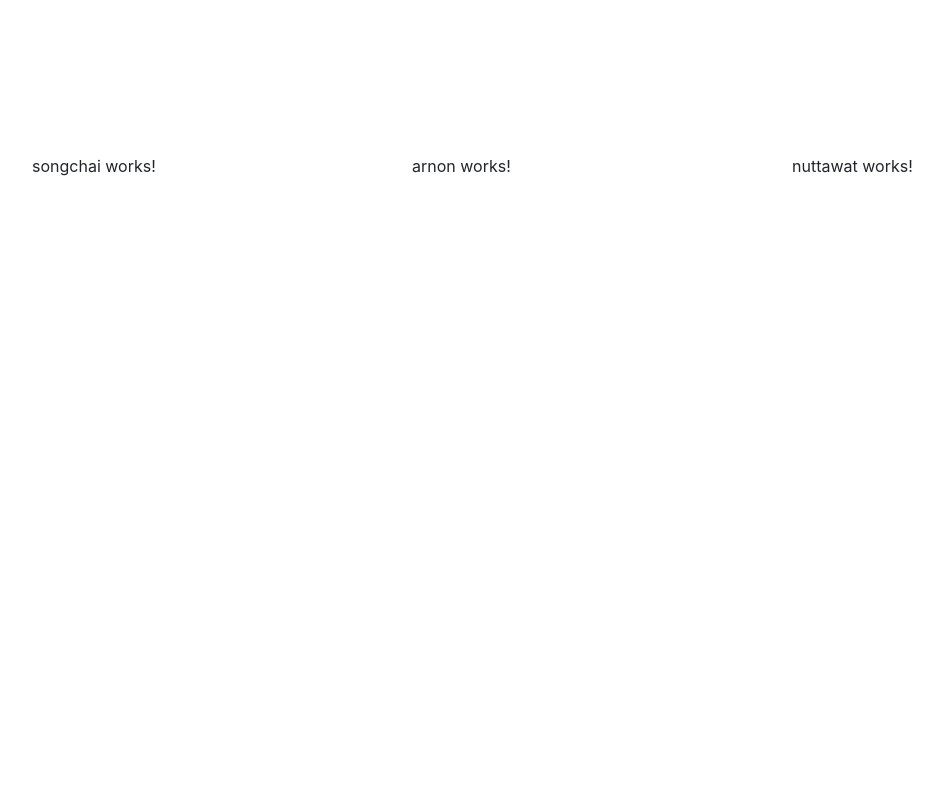
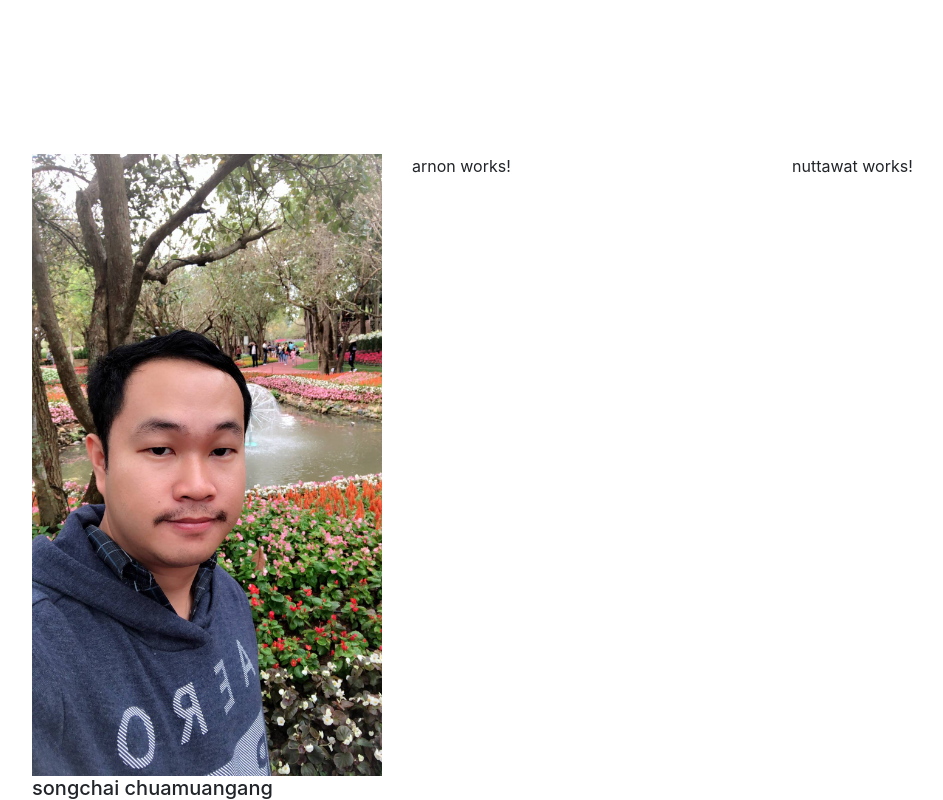
Before and after one commit to praditsoft/angular-exercise1, an Angular app: page / in a window 1280 px wide. Shown: the part 246-1046 px from the top of the page, without its empty margins (53-996 px from the left). Before the commit the page ends 800 px from the top, so only its background shows below. Built offline with nearby package versions, Linux system fonts and the light colour scheme.

Commit message:
songchai add

```diff
--- a/src/app/components/songchai/songchai.component.html
+++ b/src/app/components/songchai/songchai.component.html
@@ -1,3 +1,2 @@
-<p>
-  songchai works!
-</p>
+<img src="../../../assets/images/songchai.jpg" alt="" width="100%">
+<h5>songchai chuamuangang</h5>
```
Also changed, not shown: src/assets/images/songchai.jpg (added).
